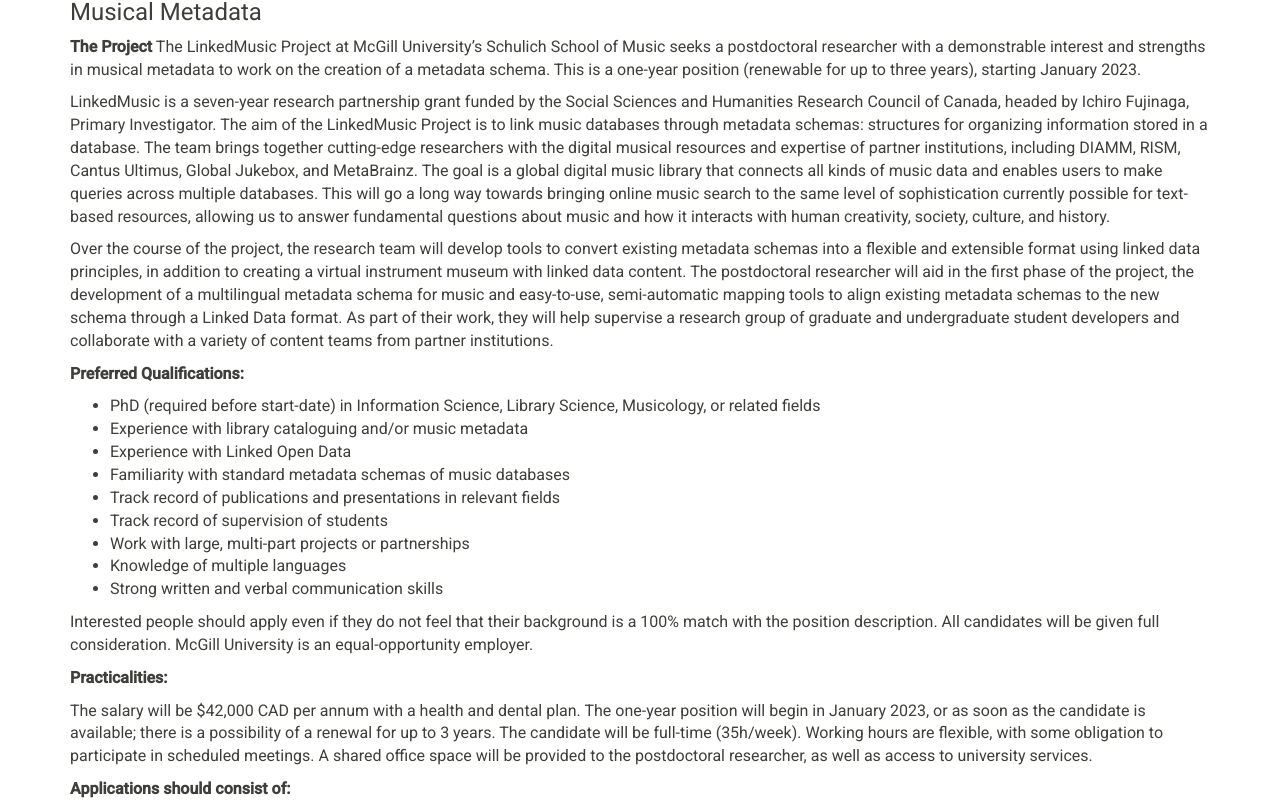
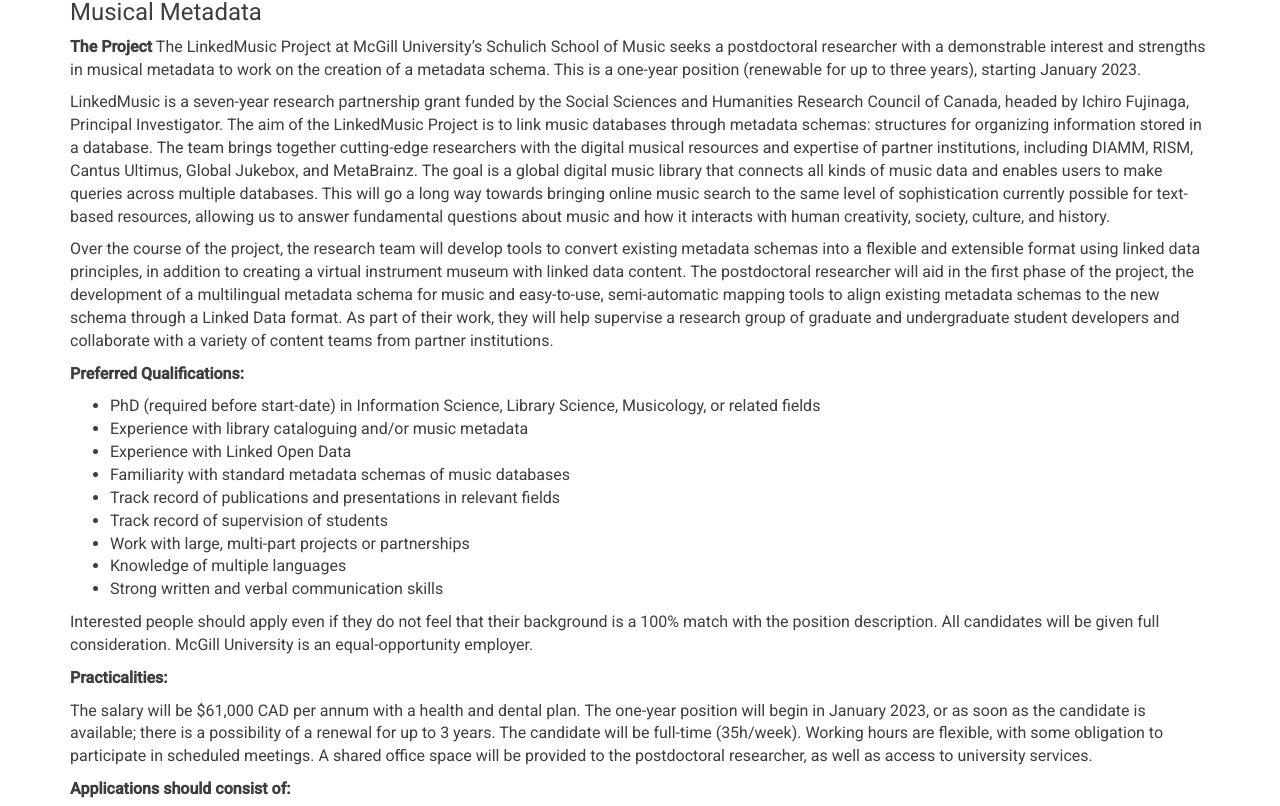
Before and after one commit to DDMAL/linkedmusic-website, a Jekyll site: the page built from _opportunities/opportunitiessimssa.md, in a window 1280 px wide and 1400 px high. Shown: the part 318-1124 px from the top of the window. Built offline with Jekyll 4.4.1, drawn with Linux system fonts in a browser that asks for light colours; nearby versions of some CDN libraries; some of the changed text lies outside the part shown.

Commit message:
updated wording and salary

```diff
--- a/_opportunities/opportunitiessimssa.md
+++ b/_opportunities/opportunitiessimssa.md
@@ -12,7 +12,7 @@
 **The Project**
 The LinkedMusic Project at McGill University’s Schulich School of Music seeks a postdoctoral researcher with a demonstrable interest and strengths in musical metadata to work on the creation of a metadata schema. This is a one-year position (renewable for up to three years), starting January 2023.
 
-LinkedMusic is a seven-year research partnership grant funded by the Social Sciences and Humanities Research Council of Canada, headed by Ichiro Fujinaga, Primary Investigator. The aim of the LinkedMusic Project is to link music databases through metadata schemas: structures for organizing information stored in a database.  The team brings together cutting-edge researchers with the digital musical resources and expertise of partner institutions, including DIAMM, RISM, Cantus Ultimus, Global Jukebox, and MetaBrainz. The goal is a global digital music library that connects all kinds of music data and enables users to make queries across multiple databases. This will go a long way towards bringing online music search to the same level of sophistication currently possible for text-based resources, allowing us to answer fundamental questions about music and how it interacts with human creativity, society, culture, and history.
+LinkedMusic is a seven-year research partnership grant funded by the Social Sciences and Humanities Research Council of Canada, headed by Ichiro Fujinaga, Principal Investigator. The aim of the LinkedMusic Project is to link music databases through metadata schemas: structures for organizing information stored in a database.  The team brings together cutting-edge researchers with the digital musical resources and expertise of partner institutions, including DIAMM, RISM, Cantus Ultimus, Global Jukebox, and MetaBrainz. The goal is a global digital music library that connects all kinds of music data and enables users to make queries across multiple databases. This will go a long way towards bringing online music search to the same level of sophistication currently possible for text-based resources, allowing us to answer fundamental questions about music and how it interacts with human creativity, society, culture, and history.
 
 Over the course of the project, the research team will develop tools to convert existing metadata schemas into a flexible and extensible format using linked data principles, in addition to creating a virtual instrument museum with linked data content. The postdoctoral researcher will aid in the first phase of the project, the development of a multilingual metadata schema for music and easy-to-use, semi-automatic mapping tools to align existing metadata schemas to the new schema through a Linked Data format.  As part of their work, they will help supervise a research group of graduate and undergraduate student developers and collaborate with a variety of content teams from partner institutions.
 
@@ -31,7 +31,7 @@
 
 **Practicalities:**
 
-The salary will be $42,000 CAD per annum with a health and dental plan. The one-year position will begin in January 2023, or as soon as the candidate is available; there is a possibility of a renewal for up to 3 years. The candidate will be full-time (35h/week). Working hours are flexible, with some obligation to participate in scheduled meetings. A shared office space will be provided to the postdoctoral researcher, as well as access to university services.
+The salary will be $61,000 CAD per annum with a health and dental plan. The one-year position will begin in January 2023, or as soon as the candidate is available; there is a possibility of a renewal for up to 3 years. The candidate will be full-time (35h/week). Working hours are flexible, with some obligation to participate in scheduled meetings. A shared office space will be provided to the postdoctoral researcher, as well as access to university services.
 
 **Applications should consist of:**
 * A brief cover letter outlining relevant experience
@@ -47,7 +47,7 @@
 **The Project**
 The LinkedMusic Project at McGill University’s Schulich School of Music seeks a postdoctoral researcher with experience in web development to work on the Virtual Instrument Museum. This is a one-year position (renewable for up to three years), starting January 2023.
 
-LinkedMusic is a seven-year research partnership grant funded by the Social Sciences and Humanities Research Council of Canada, headed by Ichiro Fujinaga, Primary Investigator. The aim of the LinkedMusic Project is to link music databases through metadata schemas: structures for organizing information stored in a database.  The team brings together cutting-edge researchers with the digital musical resources and expertise of partner institutions, including DIAMM, RISM, Cantus Ultimus, Global Jukebox, and MetaBrainz. The goal is a global digital music library that connects all kinds of music data and enables users to make queries across multiple databases. This will go a long way towards bringing online music search to the same level of sophistication currently possible for text-based resources, allowing us to answer fundamental questions about music and how it interacts with human creativity, society, culture, and history.
+LinkedMusic is a seven-year research partnership grant funded by the Social Sciences and Humanities Research Council of Canada, headed by Ichiro Fujinaga, Principal Investigator. The aim of the LinkedMusic Project is to link music databases through metadata schemas: structures for organizing information stored in a database.  The team brings together cutting-edge researchers with the digital musical resources and expertise of partner institutions, including DIAMM, RISM, Cantus Ultimus, Global Jukebox, and MetaBrainz. The goal is a global digital music library that connects all kinds of music data and enables users to make queries across multiple databases. This will go a long way towards bringing online music search to the same level of sophistication currently possible for text-based resources, allowing us to answer fundamental questions about music and how it interacts with human creativity, society, culture, and history.
 
 Over the course of the project, the research team will develop tools to convert existing metadata schemas into a flexible and extensible format using linked data principles, in addition to creating a virtual instrument museum with linked data content. The postdoctoral researcher will help develop a unique, crowd-sourced musical instrument picture dictionary, the Virtual Instrument Museum (VIM), which will include pictures and videos of instruments and their names in different locations and local languages, and develop the necessary tools to map them to a Uniform Resource Identifier. This website will help expand vocabularies for linked data in music and improve online queries involving instruments. The postdoctoral researcher will also help supervise a research group of graduate and undergraduate student developers and collaborate with a variety of content teams.
 
@@ -69,7 +69,7 @@
 
 **Practicalities:**
 
-The salary will be $42,000 CAD per annum with a health and dental plan. The one-year position will begin in January 2023, or as soon as the candidate is available; there is a possibility of a renewal for up to 3 years. The candidate will be full-time (35h/week). Working hours are flexible, with some obligation to participate in scheduled meetings. A shared office space will be provided to the postdoctoral researcher, as well as access to university services.
+The salary will be $61,000 CAD per annum with a health and dental plan. The one-year position will begin in January 2023, or as soon as the candidate is available; there is a possibility of a renewal for up to 3 years. The candidate will be full-time (35h/week). Working hours are flexible, with some obligation to participate in scheduled meetings. A shared office space will be provided to the postdoctoral researcher, as well as access to university services.
 
 **Applications should consist of:**
 * A brief cover letter outlining relevant experience
```
